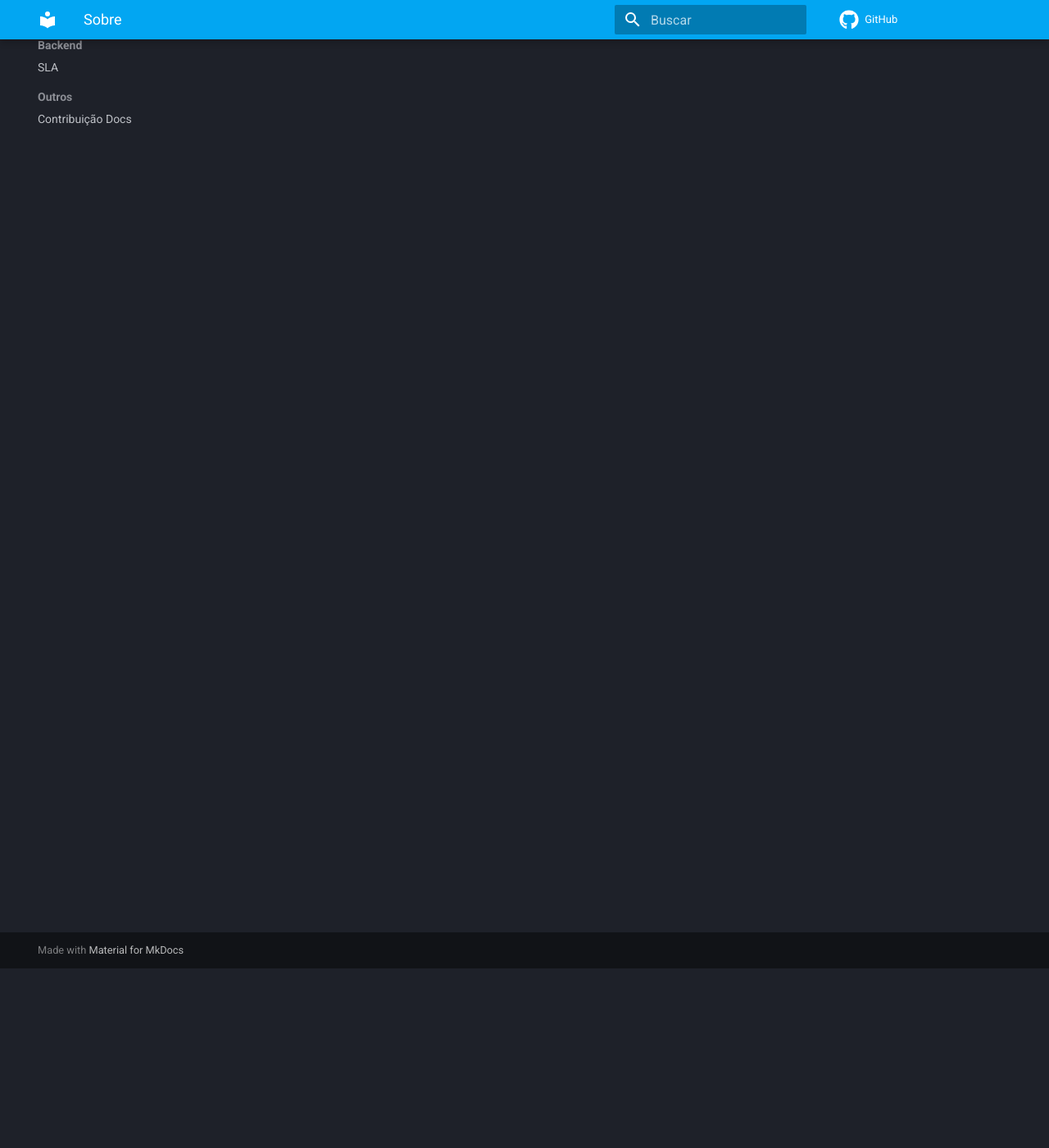
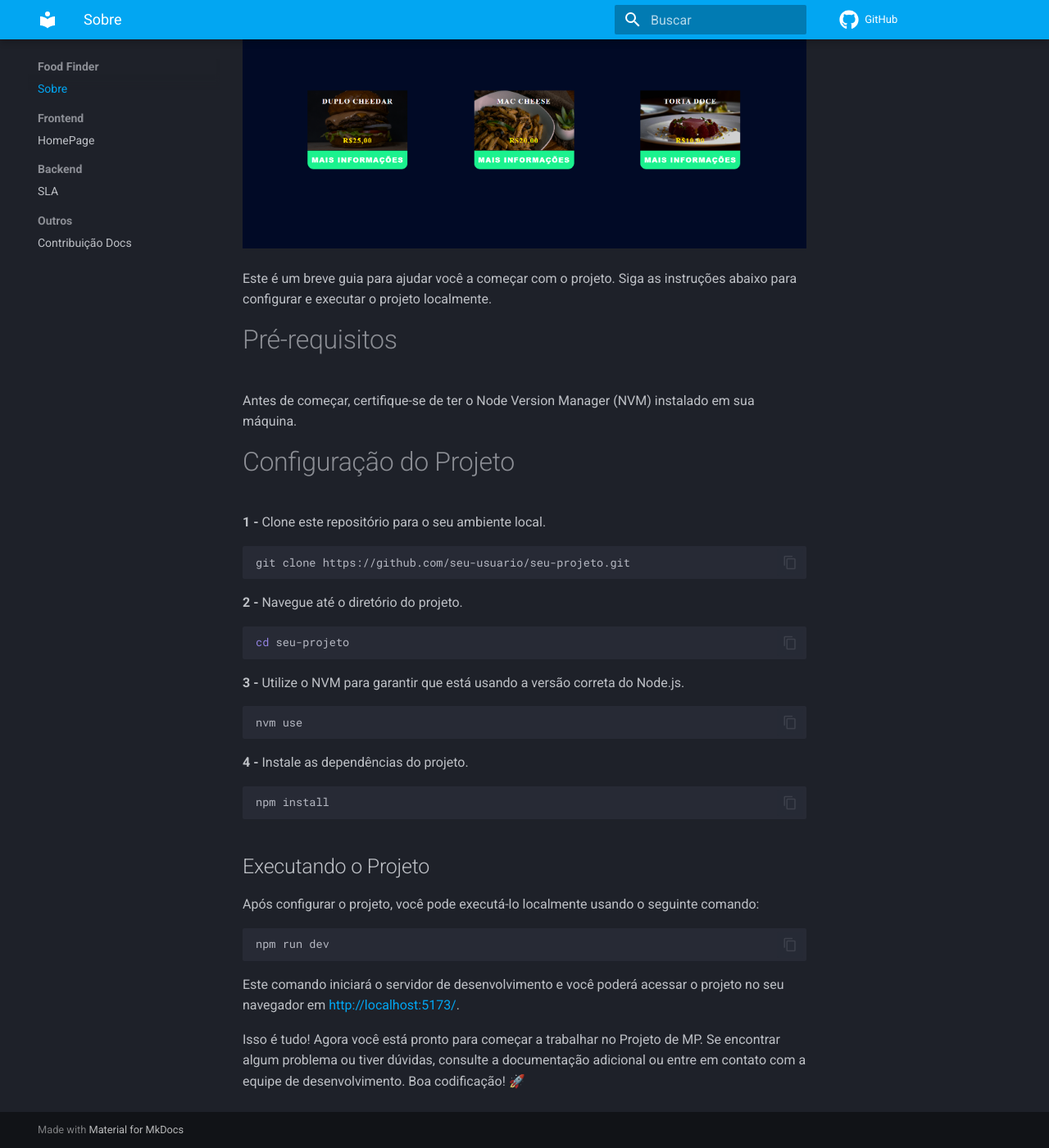
Before and after one commit to JoaoVictorRomero/ff-docs, an MkDocs documentation site: the page built from docs/index.md, in a window 1280 px wide and 1400 px high, scrolled down 219 px. Shown: the whole window at 82% size. Built offline with MkDocs 1.6.1 and Material for MkDocs 9.7.7, drawn with Linux system fonts in a browser that asks for light colours; comment, search, counter and statistics services are not loaded.

Commit message:
Página sobre completa

````diff
--- a/docs/index.md
+++ b/docs/index.md
@@ -1 +1,40 @@
 # Projeto Food Finder
+
+![homepage](imagens/homepage.png)
+
+Este é um breve guia para ajudar você a começar com o projeto. Siga as instruções abaixo para configurar e executar o projeto localmente.
+
+# Pré-requisitos
+Antes de começar, certifique-se de ter o Node Version Manager (NVM) instalado em sua máquina.
+
+# Configuração do Projeto
+**1 -** Clone este repositório para o seu ambiente local.
+
+```bash
+git clone https://github.com/seu-usuario/seu-projeto.git
+```
+**2 -** Navegue até o diretório do projeto.
+
+```bash
+cd seu-projeto
+```
+**3 -** Utilize o NVM para garantir que está usando a versão correta do Node.js.
+
+```bash
+nvm use
+```
+**4 -** Instale as dependências do projeto.
+
+```bash
+npm install
+```
+## Executando o Projeto
+Após configurar o projeto, você pode executá-lo localmente usando o seguinte comando:
+
+```bash
+npm run dev
+```
+Este comando iniciará o servidor de desenvolvimento e você poderá acessar o projeto no seu navegador em [http://localhost:5173/]("http://localhost:5173/").
+
+
+Isso é tudo! Agora você está pronto para começar a trabalhar no Projeto de MP. Se encontrar algum problema ou tiver dúvidas, consulte a documentação adicional ou entre em contato com a equipe de desenvolvimento. Boa codificação! 🚀
````
Also changed, not shown: docs/imagens/homepage.png (added).
